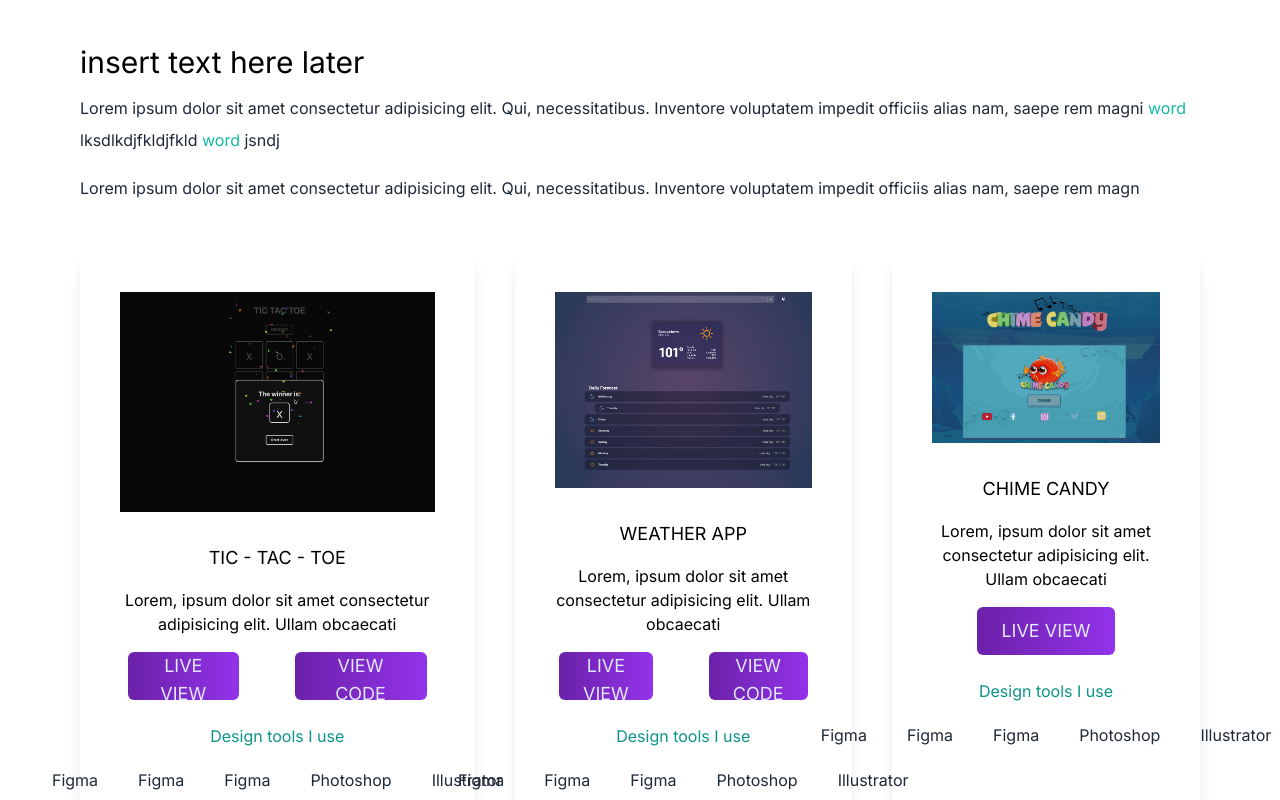
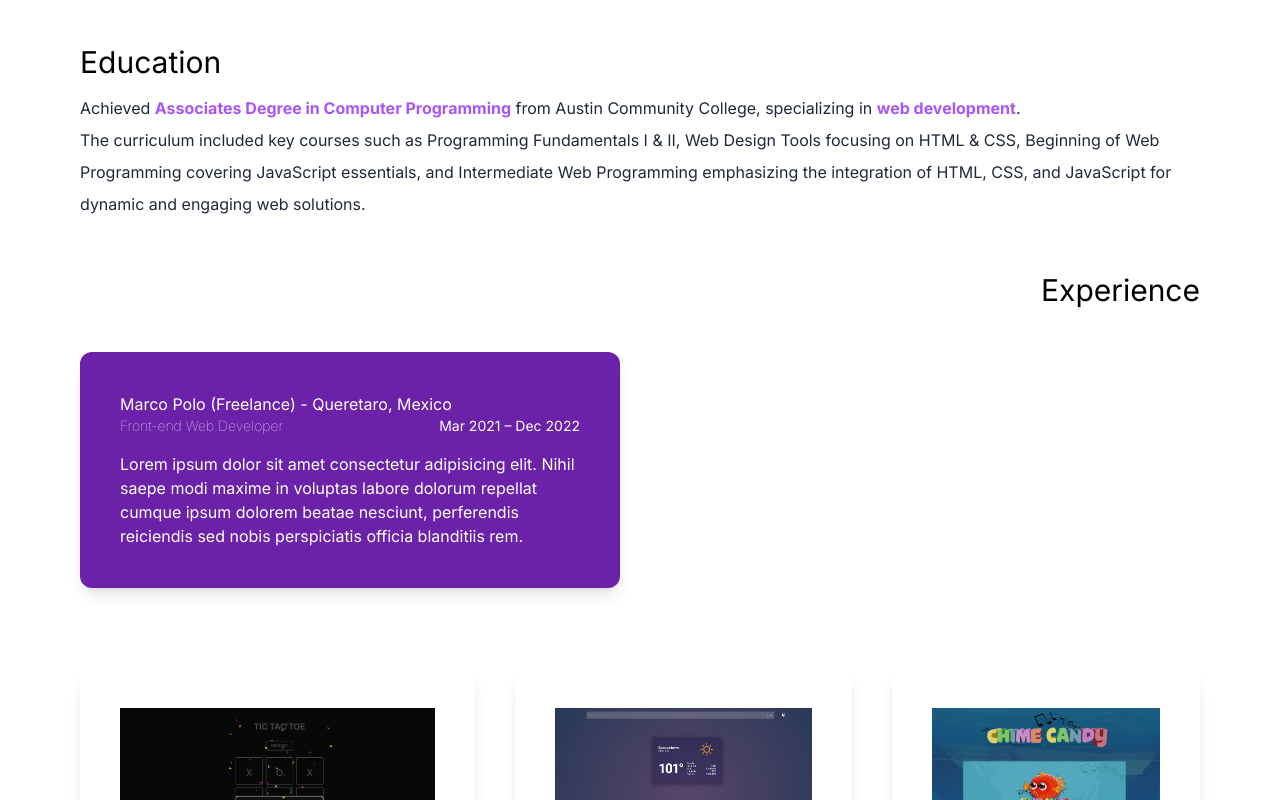
Before and after one commit to angeelbarbosa/react-portfolio, a Next.js app: page / in a window 1280 px wide. Shown: the part 640-1440 px from the top of the page. Built offline with nearby package versions, Linux system fonts and the light colour scheme.

Commit message:
adding experience cards

```diff
--- a/app/page.tsx
+++ b/app/page.tsx
@@ -4,13 +4,12 @@ import { BsFillMoonStarsFill } from "react-icons/bs"
 
 import { AiFillLinkedin, AiFillGithub, AiOutlineDownload } from "react-icons/ai"
 import Image from "next/image"
-import myself from "../public/mePic.png"
-
-import web1 from "../public/web1.png"
+import Myself from "../public/mePic.png"
 import ticTac from "../public/tic_tac_toe.png"
+import Acc from "../public/acc_logor.png"
 import weatherApp from "../public/weather-app.png"
 import chimeCandy from "../public/chime-candy.png"
-import spotify from "../public/spotify_project.png"
+
 import { useState } from "react"
 
 export default function Home() {
@@ -82,7 +81,7 @@ export default function Home() {
           <div className="hover:-translate-y-1 hover:scale-110 duration-300 relative mx-auto bg-gradient-to-b from-purple-400 rounded-full w-80 h-80 mt-20 mb-20 overflow-hidden md:h-96 md:w-96 ">
             <Image
               alt="main picture of myself"
-              src={myself}
+              src={Myself}
               layout="fill"
               objectFit="cover"
             />
@@ -90,30 +89,43 @@ export default function Home() {
         </section>
 
         <section>
-          <div>
-            <h3 className="text-3xl py-1">insert text here later</h3>
+        <h3 className="text-3xl  py-1 dark:text-white">Education</h3>
+          <div className="flex mb-10" >
             <p className="text-md py-2 leading-8 text-gray-800 dark:text-gray-200">
-              Lorem ipsum dolor sit amet consectetur adipisicing elit. Qui,
-              necessitatibus. Inventore voluptatem impedit officiis alias nam,
-              saepe rem magni <span className="text-teal-500">word</span>{" "}
-              lksdlkdjfkldjfkld <span className="text-teal-500">word</span>{" "}
-              jsndj
+              Achieved <span className="text-purple-500 font-bold">Associates Degree in Computer Programming</span>{" "}
+              from Austin Community College, specializing in <span className="text-purple-500 font-bold">web development</span>. <br /> The curriculum included key courses such as Programming Fundamentals I & II, Web Design Tools focusing on HTML & CSS, Beginning of Web Programming covering JavaScript essentials, and Intermediate Web Programming emphasizing the integration of HTML, CSS, and JavaScript for dynamic and engaging web solutions.
             </p>
-            <p className="text-md py-2 leading-8 text-gray-800 dark:text-gray-200">
-              Lorem ipsum dolor sit amet consectetur adipisicing elit. Qui,
-              necessitatibus. Inventore voluptatem impedit officiis alias nam,
-              saepe rem magn
-            </p>
+            {/* <Image
+                className="block"
+                alt=""
+                src={Acc}
+
+              /> */}
           </div>
+  <section>
+
+          <h3 className="text-3xl text-right py-1 dark:text-white">Experience</h3>
+          <div className="grid grid-cols-1 lg:grid-cols-2 gap-10">
+
+            <div className="flex-col hover:-translate-y-1 hover:scale-105 duration-300  shadow-lg p-10 rounded-xl my-10 bg-purple-800 text-white dark:bg-gradient-to-r from-[#3b0764] to-[#1e293b] dark:text-zinc-400">
+              <h3 className="" >Marco Polo (Freelance) - Queretaro, Mexico </h3>
+              <div className="flex justify-between  ">
+              <p className="font-thin text-sm">Front-end Web Developer</p>
+              <p className=" text-sm">Mar 2021 – Dec 2022</p>
+              </div>
+              <p className="mt-4">Lorem ipsum dolor sit amet consectetur adipisicing elit. Nihil saepe modi maxime in voluptas labore dolorum repellat cumque ipsum dolorem beatae nesciunt, perferendis reiciendis sed nobis perspiciatis officia blanditiis rem.</p>
+            </div>
+          </div>
+        </section>
 
           <div className=" lg:flex gap-10 ">
             <div className=" min-w-0	 hover:-translate-y-1 hover:scale-110 duration-300 text-center shadow-lg p-10 rounded-xl my-10 dark:bg-gradient-to-r  from-[#3b0764] to-[#1e293b] dark:text-zinc-400">
               <Image
-                className="w-full h-50"
+                className="w-full  "
                 alt=""
                 src={ticTac}
-                width={1000}
-                height={1000}
+                // width={1000}
+                // height={1000}
               />
               <h3 className="text-lg font-large pt-8 pb-2">TIC - TAC - TOE</h3>
               <p className="py-2">
@@ -135,7 +147,7 @@ export default function Home() {
                 </button>
               </div>
               <h4 className="py-4 text-teal-600 dark:text-white">
-                Design tools I use
+               Skills used
               </h4>
               <div className="flex justify-center gap-10">
                 <p className="text-gray-800 py-1 dark:text-gray-400 ">Figma</p>
@@ -151,11 +163,11 @@ export default function Home() {
             </div>
             <div className=" min-w-0	 hover:-translate-y-1 hover:scale-110 duration-300 text-center shadow-lg p-10 rounded-xl my-10 dark:bg-gradient-to-r  from-[#3b0764] to-[#1e293b] dark:text-zinc-400">
               <Image
-                className="w-full h-50"
+                className="w-full  "
                 alt=""
                 src={weatherApp}
-    width={1000}
-                height={1000}
+    // width={1000}
+    //             height={1000}
 
               />
               <h3 className="text-lg font-large pt-8 pb-2">WEATHER APP</h3>
@@ -178,7 +190,7 @@ export default function Home() {
                 </button>
               </div>
               <h4 className="py-4 text-teal-600 dark:text-white">
-                Design tools I use
+               Skills used
               </h4>
               <div className="flex justify-center gap-10">
                 <p className="text-gray-800 py-1 dark:text-gray-400">Figma</p>
@@ -194,11 +206,11 @@ export default function Home() {
             </div>
             <div className=" min-w-0	hover:-translate-y-1 hover:scale-110 duration-300 text-center shadow-lg p-10 rounded-xl my-10 dark:bg-gradient-to-r  from-[#3b0764] to-[#1e293b] dark:text-zinc-400">
               <Image
-                className="w-full h-50"
+                className="w-full "
                 alt=""
                 src={chimeCandy}
-                width={1000}
-                height={1000}
+                // width={1000}
+                // height={100}
               />
               <h3 className="text-lg font-large pt-8 pb-2">CHIME CANDY</h3>
               <p className="py-2">
@@ -218,7 +230,7 @@ export default function Home() {
 
               </div>
               <h4 className="py-4 text-teal-600 dark:text-white">
-                Design tools I use
+               Skills used
               </h4>
               <div className="flex justify-center gap-10">
                 <p className="text-gray-800 py-1 dark:text-gray-400">Figma</p>
```
